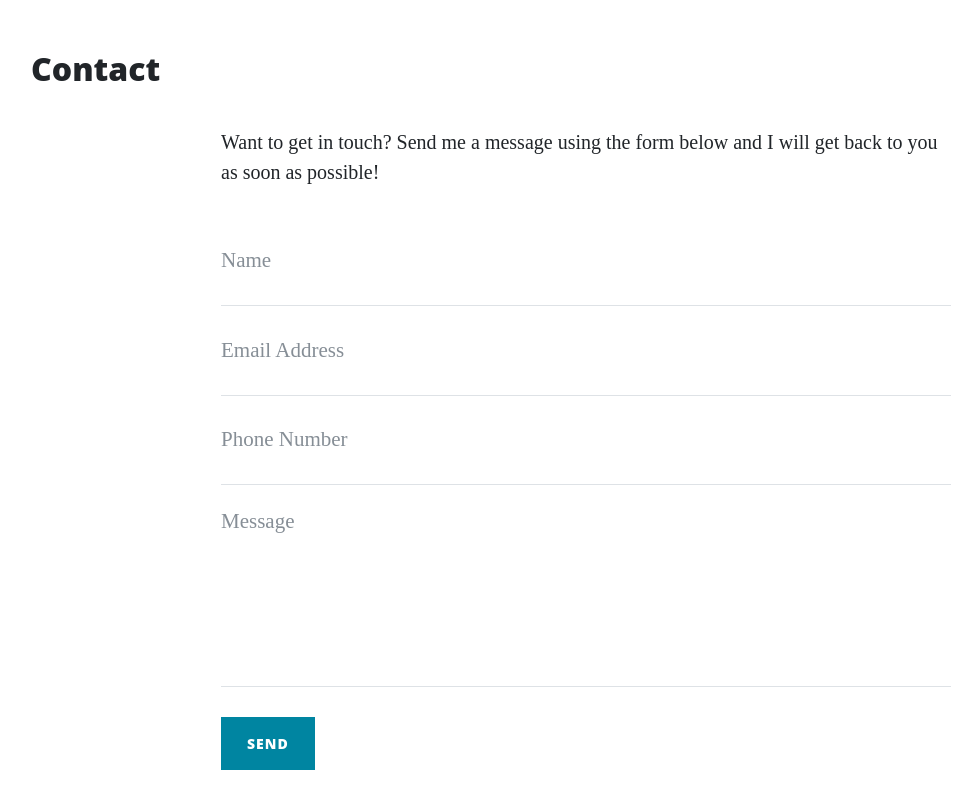
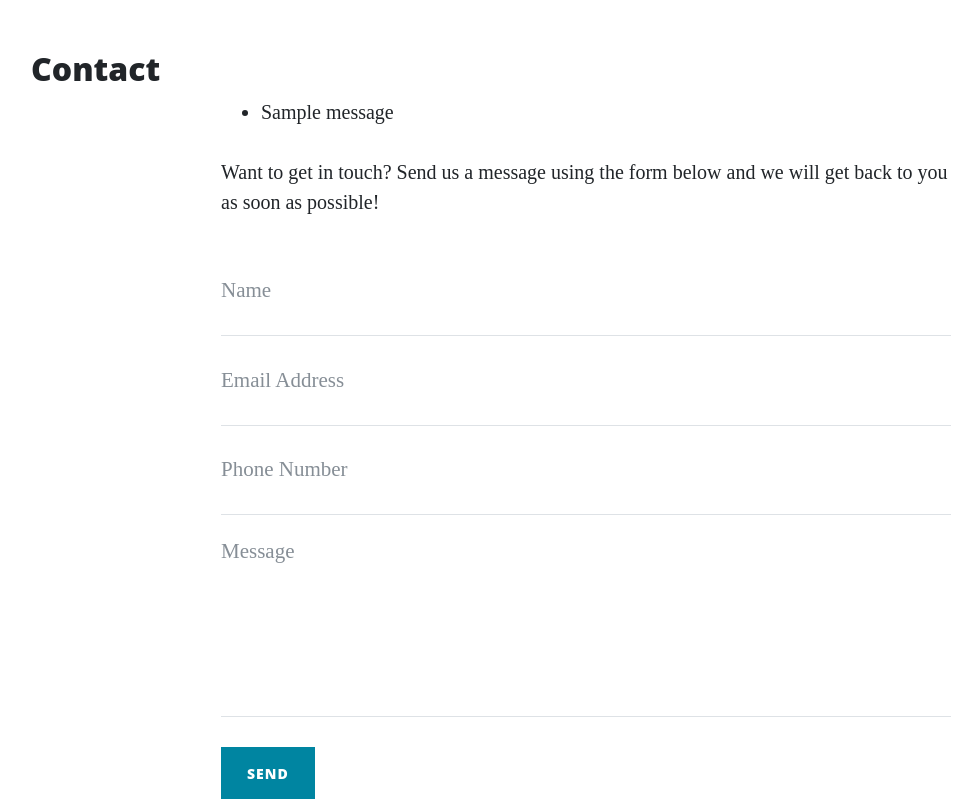
Before and after one commit to kevald1963/flask_intro, a Flask app: page /contact in a window 1280 px wide. Shown: the part 628-1427 px from the top of the page, without its empty margins (54-1031 px from the left). Run offline with Flask 2, Linux system fonts and the light colour scheme; one stand-in notice (Sample message) is shown; some libraries are stand-ins or nearby versions.

Commit message:
Imported flash and implemented flashed messages on contact page to acknowledge receipt of user message.

```diff
--- a/run.py
+++ b/run.py
@@ -1,8 +1,10 @@
 import os
 import json
-from flask import Flask, render_template, request
+from flask import Flask, render_template, request, flash
 
 app = Flask(__name__)
+
+app.secret_key = 'some_secret_key'
 
 @app.route('/')
 def index():
@@ -29,9 +31,8 @@ def about_member(member_name):
 @app.route('/contact', methods=["GET", "POST"])
 def contact():
     if request.method == "POST":
-        print(request.form)
-        print("Hi " + request.form["name"] + "!")
-
+        flash("Hi {}. We have received your message!".format(request.form["name"]))
+        flash("Please note we are a voluntary group, so it may take a few days before you receive a response.")
     return render_template("contact.html", page_title="Contact")
 
 @app.route('/careers')
--- a/templates/contact.html
+++ b/templates/contact.html
@@ -3,7 +3,18 @@
 
     <div class="row">
         <div class="col-lg-8 col-md-10 mx-auto">
-            <p>Want to get in touch? Send me a message using the form below and I will get back to you as soon as possible!</p>
+
+            <!-- Display temporary (flashed) messages. -->
+            {% with messages = get_flashed_messages() %}
+                {% if messages %}
+                    <ul class="flashes">
+                        {% for message in messages %}
+                            <li>{{ message }}</li>
+                        {% endfor %}
+                    </ul>
+                {% endif %}
+            {% endwith %}
+            <p>Want to get in touch? Send us a message using the form below and we will get back to you as soon as possible!</p>
             <form method="POST" name="sentMessage" id="contactForm" novalidate>
             <div class="control-group">
                 <div class="form-group floating-label-form-group controls">
```
